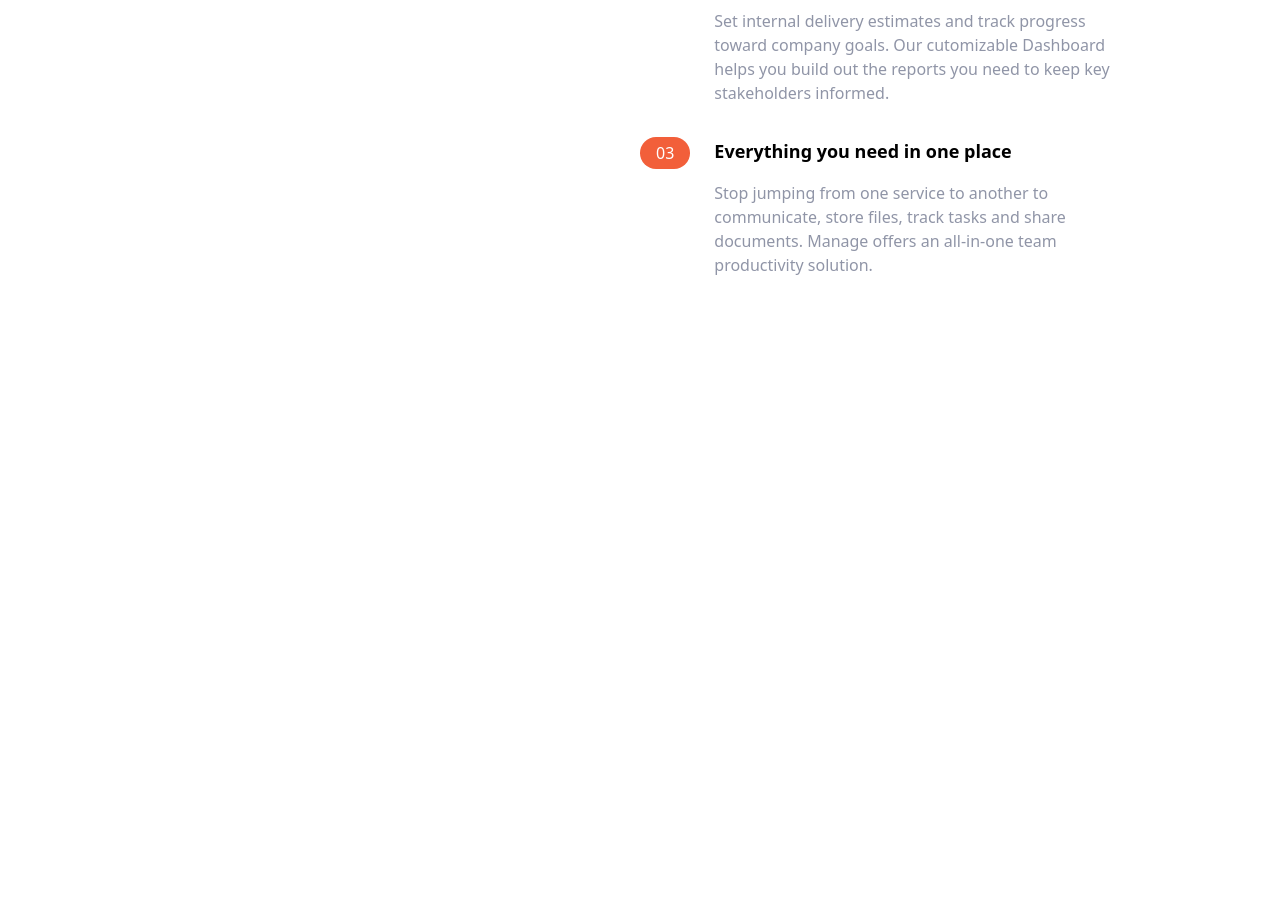
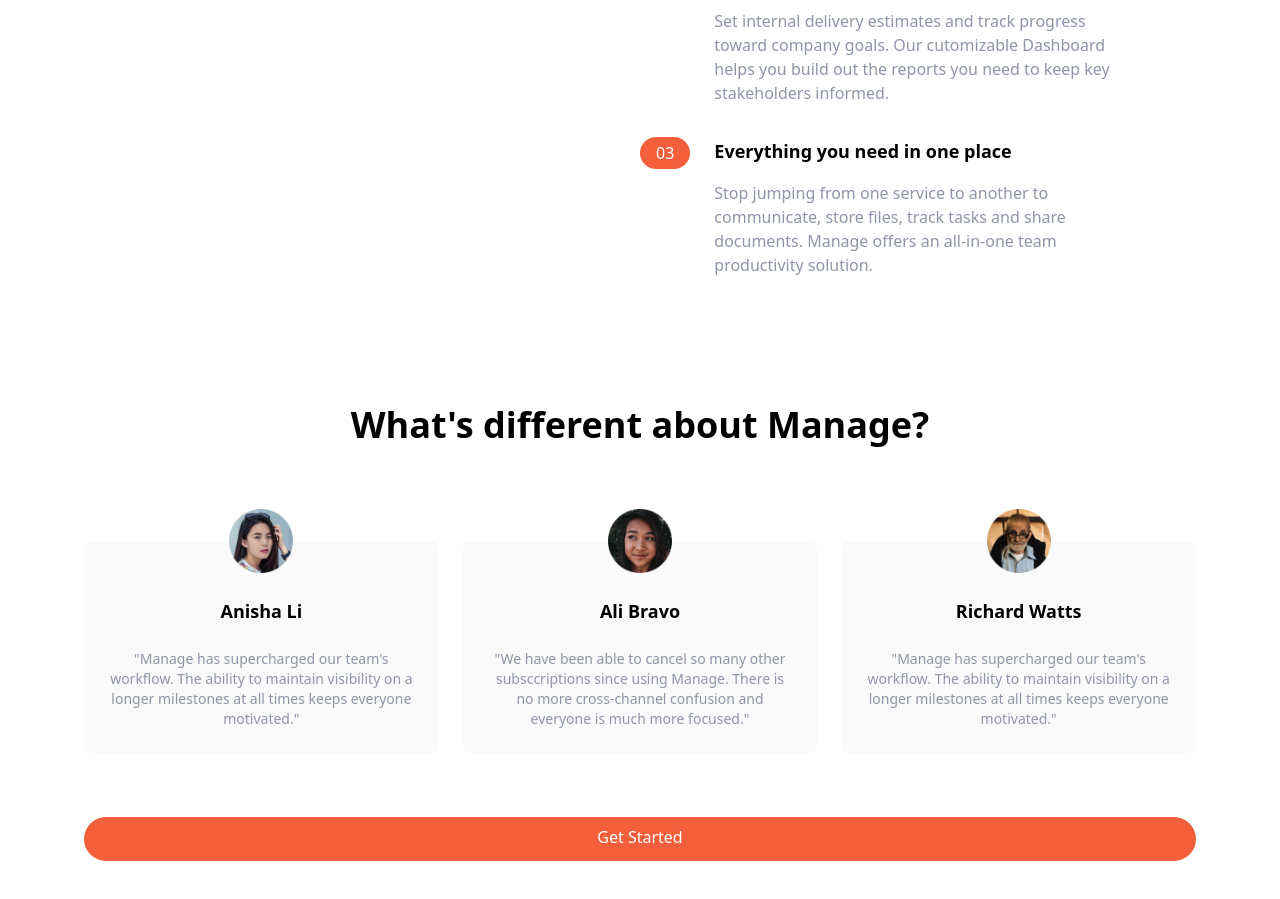
Before and after one commit to asmaabahy/tailwind-manage-landing, a website: page index.html in a window 1280 px wide. Shown: the part 863-1762 px from the top of the page. Before the commit the page ends 1140 px from the top, so only its background shows below. Drawn offline with Linux system fonts and the light colour scheme.

Commit message:
Added Testimonials Section

```diff
--- a/index.html
+++ b/index.html
@@ -153,6 +153,61 @@
             </div>
         </div>
     </section>
+
+    <!-- Testimonials -->
+    <section id="testimonials">
+        <!-- Container to heading and testm blocks -->
+        <div class="max-w-6xl px-5 mx-auto mt-32 text-center">
+            <!-- Heading-->
+            <h2 class="text-4xl font-bold text-center">
+                What's different about Manage?
+            </h2>
+            <!-- Testimonials -->
+            <div class="flex flex-col mt-24 md:space-x-6 md:flex-row">
+
+                <!-- Testimonial 1 -->
+                <div class="flex flex-col items-center p-6 space-y-6 rounded-lg bg-veryLightGray md:w-1/3">
+                    <img src="img/avatar-anisha.png" class="w-16 -mt-14">
+                    <h5 class="text-lg font-bold">Anisha Li</h5>
+                    <p class="text-sm text-darkGrayishBlue">
+                        "Manage has supercharged our team's workflow.
+                        The ability to maintain visibility
+                        on a longer milestones at all times keeps everyone motivated."
+                    </p>
+                </div>
+
+                <!-- Testimonial 2 -->
+                <div class="hidden md:flex flex-col items-center p-6 space-y-6 rounded-lg bg-veryLightGray md:w-1/3">
+                    <img src="img/avatar-ali.png" class="w-16 -mt-14">
+                    <h5 class="text-lg font-bold">Ali Bravo</h5>
+                    <p class="text-sm text-darkGrayishBlue">
+                        "We have been able to cancel so many other
+                        subsccriptions since using Manage.
+                        There is no more cross-channel confusion
+                        and everyone is much more focused."
+                    </p>
+                </div>
+
+                <!-- Testimonial 3 -->
+                <div class="hidden md:flex flex-col items-center p-6 space-y-6 rounded-lg bg-veryLightGray md:w-1/3">
+                    <img src="img/avatar-richard.png" class="w-16 -mt-14">
+                    <h5 class="text-lg font-bold">Richard Watts</h5>
+                    <p class="text-sm text-darkGrayishBlue">
+                        "Manage has supercharged our team's workflow.
+                        The ability to maintain visibility
+                        on a longer milestones at all times keeps everyone motivated."
+                    </p>
+                </div>
+
+            </div>
+
+            <!-- Button -->
+            <div class="my-16">
+                <a
+                class="hidden md:block p-3 px-6 pt-2 text-white bg-brightRed rounded-full baseline hover:bg-brightRedLight">Get Started</a>
+            </div>
+        </div>
+    </section>
 </body>
 
 </html>
```
Also changed, not shown: css/main.css.
